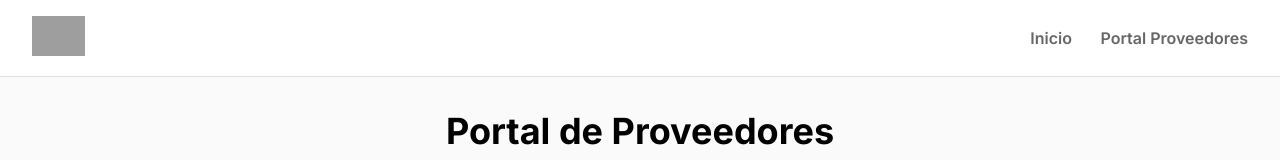
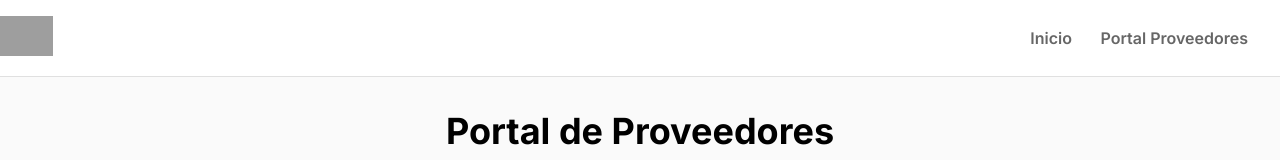
Before and after one commit to alejandro-medellin/portal-proveedores, a plain HTML site: page index.html in a window 1280 px wide. Shown: the top 160 px of the page. Drawn offline with Linux system fonts and the light colour scheme; grey boxes are pictures that could not be loaded.

Commit message:
Update index.html

```diff
--- a/index.html
+++ b/index.html
@@ -33,7 +33,11 @@
     header {
       background: var(--bg-white);
       border-bottom: 1px solid var(--gray-light);
-      padding: 1rem 2rem;
+      /* Logo flush to top-left */
+      padding-top: 1rem;
+      padding-bottom: 1rem;
+      padding-right: 2rem;
+      padding-left: 0;
       display: flex;
       align-items: center;
       justify-content: space-between;
```
